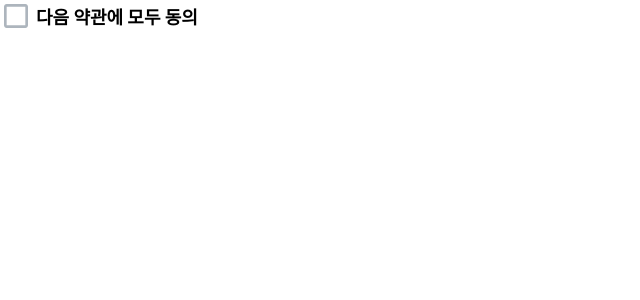
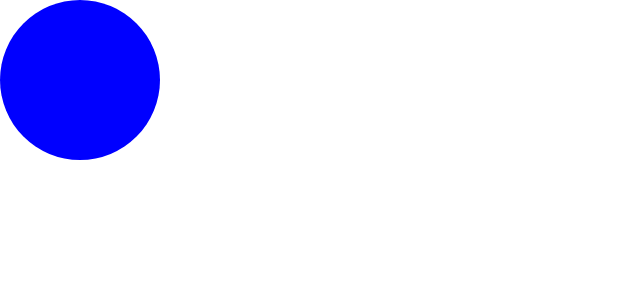
Before and after one commit to 12Ahn22/sass-tuto, a React (Create React App) app: page / in a window 1280 px wide. Shown: the top 300 px of the page, without its empty margins (0-640 px from the left). Built offline with nearby package versions, Linux system fonts and the light colour scheme.

Commit message:
styled component fundamental

```diff
--- a/package.json
+++ b/package.json
@@ -12,6 +12,7 @@
     "react-dom": "^17.0.1",
     "react-icons": "^4.2.0",
     "react-scripts": "4.0.3",
+    "styled-components": "^5.2.1",
     "web-vitals": "^1.0.1"
   },
   "scripts": {
--- a/src/App.js
+++ b/src/App.js
@@ -3,22 +3,44 @@ import './App.scss';
 import CheckBox from './component/CheckBox';
 import { useState } from 'react';
 
+// styled-component
+import styled, { css } from 'styled-components';
+
+const Circle = styled.div`
+	width: 5rem;
+	height: 5rem;
+	background: ${(props) => props.color};
+	border-radius: 50%;
+	${(props) =>
+		props.huge &&
+		css`
+			width: 10rem;
+			height: 10rem;
+		`}
+`;
+
 function App() {
-	const [check, setCheck] = useState('');
-	const onChange = (e) => {
-		setCheck(e.target.checked);
-	};
-
 	return (
 		<div>
-			<CheckBox checked={check} onChange={onChange}>
-				다음 약관에 모두 동의
-			</CheckBox>
+			<Circle color="blue" huge />
 		</div>
 	);
 }
 
 export default App;
+
+// const [check, setCheck] = useState('');
+// 	const onChange = (e) => {
+// 		setCheck(e.target.checked);
+// 	};
+
+// return (
+// 		<div>
+// 			<CheckBox checked={check} onChange={onChange}>
+// 				다음 약관에 모두 동의
+// 			</CheckBox>
+// 		</div>
+// 	);
 
 // return (
 // 		<div className="App">
```
Also changed, not shown: 1 other file (tests, documents, lock files or other folders).
